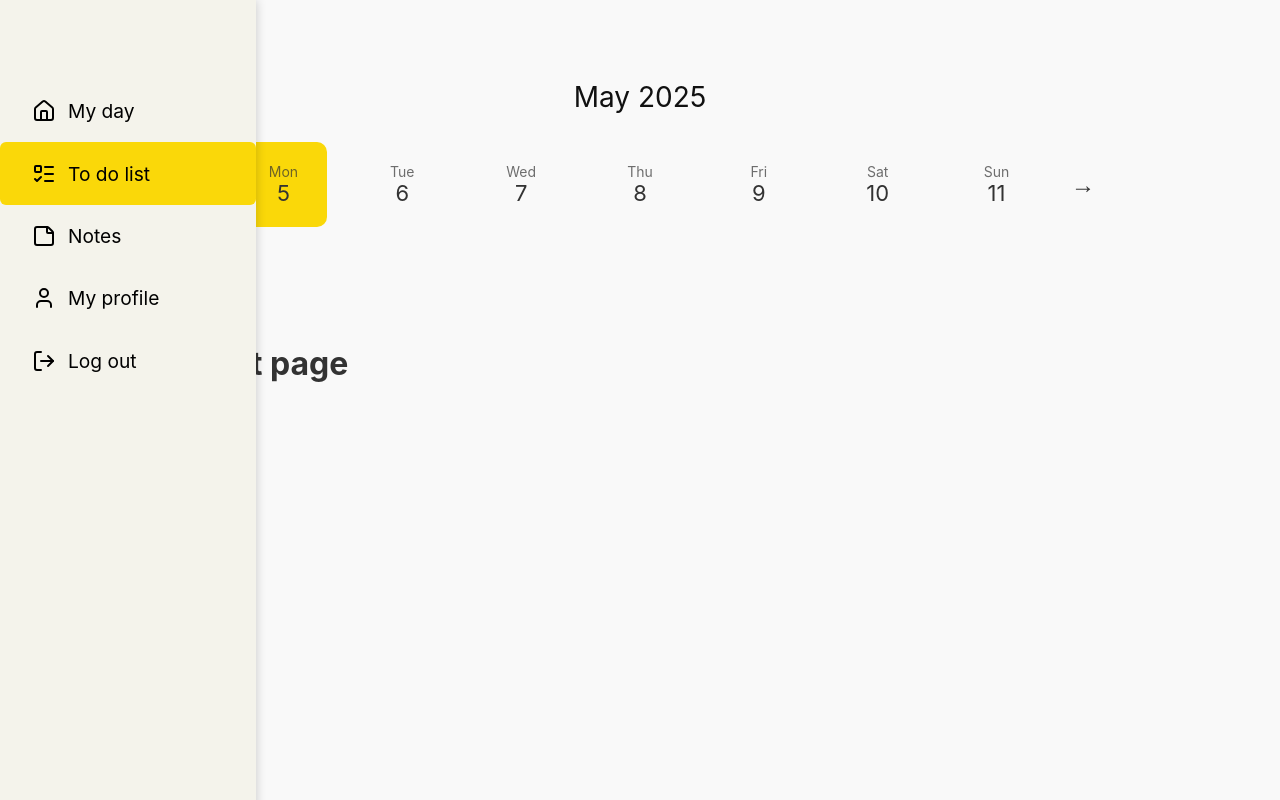
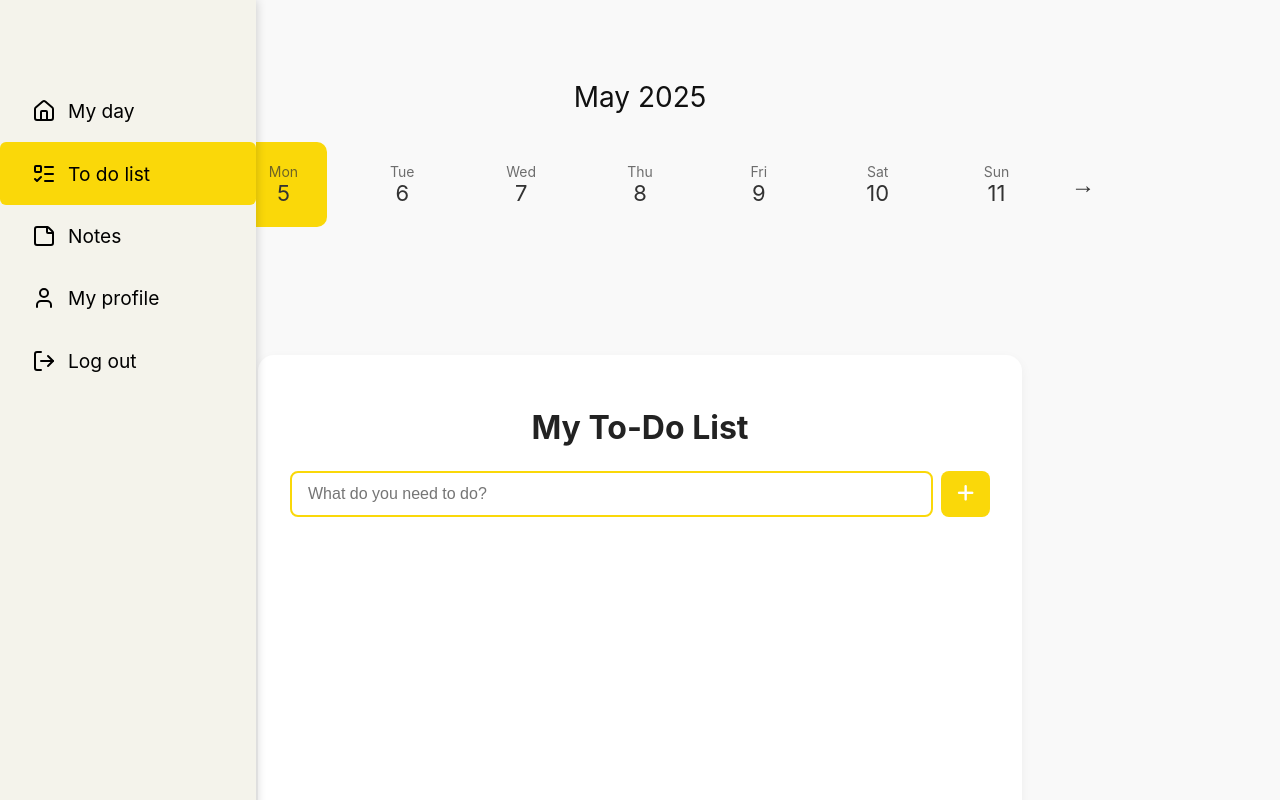
Before and after one commit to GabrielaLukacova/daily-planner-front-end, a Vue app: page /to-do-list in a window 1280 px wide. Shown: the top 800 px of the page. Built offline with nearby package versions, Linux system fonts and the light colour scheme.

Commit message:
to do list

```diff
--- a/src/views/ToDoList.vue
+++ b/src/views/ToDoList.vue
@@ -1,19 +1,286 @@
+
 <template>
-    <div class="my-day">
-      <h1>This is To Do List page</h1>
-      <p>All the the tasks go here</p>
+  <div class="todo-wrapper">
+    <div class="todo-container">
+      <h1 class="title">My To-Do List</h1>
+
+      <div class="input-group">
+        <input
+          v-model="newTask"
+          @keyup.enter="addTask"
+          type="text"
+          placeholder="What do you need to do?"
+        />
+        <button @click="addTask" class="add-btn">
+          <i class="fas fa-plus"></i>
+        </button>
+      </div>
+
+      <ul class="task-list">
+        <li
+          v-for="(task, index) in sortedTasks"
+          :key="index"
+          :class="{ done: task.done, priority: task.priority }"
+        >
+          <label class="custom-checkbox">
+            <input type="checkbox" v-model="task.done" @change="completeTask(task)" />
+            <span class="checkmark"></span>
+          </label>
+
+          <span
+            class="task-text"
+            v-if="!task.editing"
+            @dblclick="editTask(task)"
+          >
+            {{ task.text }}
+          </span>
+          <input
+            v-else
+            v-model="task.text"
+            @keyup.enter="saveEdit(task)"
+            @blur="saveEdit(task)"
+            class="edit-input"
+          />
+
+          <div class="task-actions">
+            <i
+              class="fas fa-star star-icon"
+              :class="{ active: task.priority }"
+              @click="togglePriority(task)"
+            ></i>
+            <i class="fas fa-edit edit-icon" @click="editTask(task)"></i>
+            <i class="fas fa-trash delete-icon" @click="deleteTask(index)"></i>
+          </div>
+        </li>
+      </ul>
     </div>
+  </div>
 </template>
 
-  <script setup lang="ts">
+<script setup>
+import { ref, computed } from "vue";
+import confetti from "canvas-confetti";
 
-  </script>
-  <!-- Note for Emma
-  // In components file add
-   padding-left: 24rem;
-   to your content so it is visible
-  Delete this after you read it -->
+const newTask = ref("");
+const tasks = ref([]);
 
-  <style scoped>
+function addTask() {
+  if (newTask.value.trim() === "") return;
+  tasks.value.push({
+    text: newTask.value,
+    done: false,
+    priority: false,
+    editing: false,
+  });
+  newTask.value = "";
+}
 
-  </style>
+function togglePriority(task) {
+  task.priority = !task.priority;
+}
+
+function completeTask(task) {
+  if (task.done) {
+    confetti({
+      particleCount: 100,
+      spread: 70,
+      origin: { y: 0.6 },
+    });
+  }
+}
+
+function editTask(task) {
+  task.editing = true;
+}
+
+function saveEdit(task) {
+  task.editing = false;
+}
+
+function deleteTask(index) {
+  tasks.value.splice(index, 1);
+}
+
+const sortedTasks = computed(() => {
+  return [...tasks.value].sort((a, b) => {
+    if (a.priority === b.priority) return 0;
+    return a.priority ? -1 : 1;
+  });
+});
+</script>
+
+<style scoped>
+@import url("https://cdnjs.cloudflare.com/ajax/libs/font-awesome/6.4.0/css/all.min.css");
+
+.todo-wrapper {
+  display: flex;
+  justify-content: center;
+  padding: 2rem 0;
+  margin-left: 24 rem;
+}
+
+.todo-container {
+  background-color: white;
+  border-radius: 16px;
+  padding: 2rem;
+  width: 100%;
+  max-width: 700px;
+  min-height: 500px;
+  box-shadow: 0 4px 12px rgba(0, 0, 0, 0.05);
+}
+
+.title {
+  text-align: center;
+  color: #222;
+  margin-bottom: 1.5rem;
+  font-size: 2rem;
+}
+
+.input-group {
+  display: flex;
+  gap: 0.5rem;
+  margin-bottom: 1.5rem;
+}
+
+.input-group input {
+  flex: 1;
+  padding: 0.75rem 1rem;
+  border: 2px solid #fad809;
+  border-radius: 8px;
+  font-size: 1rem;
+}
+
+.input-group .add-btn {
+  background-color: #fad809;
+  border: none;
+  padding: 0 1rem;
+  border-radius: 8px;
+  cursor: pointer;
+  color: #fff;
+  font-size: 1.2rem;
+  transition: background-color 0.3s;
+}
+
+.input-group .add-btn:hover {
+  background-color: #e2c208;
+}
+
+.task-list {
+  list-style: none;
+  padding: 0;
+  margin: 0;
+}
+
+.task-list li {
+  background-color: #fff;
+  border-radius: 10px;
+  padding: 0.75rem 1rem;
+  margin-bottom: 0.8rem;
+  display: flex;
+  align-items: center;
+  justify-content: space-between;
+  transition: all 0.3s ease;
+  box-shadow: 0 2px 6px rgba(0, 0, 0, 0.05);
+}
+
+.task-list li.done {
+  text-decoration: line-through;
+  opacity: 0.6;
+}
+
+.task-list li.priority {
+  font-weight: bold;
+  transform: scale(1.02);
+  box-shadow: 0 4px 12px rgba(250, 216, 9, 0.3);
+}
+
+/* Custom Checkbox */
+.custom-checkbox {
+  display: flex;
+  align-items: center;
+  margin-right: 0.75rem;
+  position: relative;
+  cursor: pointer;
+}
+
+.custom-checkbox input {
+  opacity: 0;
+  position: absolute;
+  width: 0;
+  height: 0;
+}
+
+.checkmark {
+  width: 20px;
+  height: 20px;
+  background-color: transparent;
+  border: 2px solid #fad809;
+  border-radius: 50%;
+  display: inline-block;
+  position: relative;
+}
+
+.custom-checkbox input:checked ~ .checkmark {
+  background-color: #fad809;
+}
+
+.checkmark::after {
+  content: "";
+  position: absolute;
+  display: none;
+}
+
+.custom-checkbox input:checked ~ .checkmark::after {
+  display: block;
+  left: 6px;
+  top: 2px;
+  width: 5px;
+  height: 10px;
+  border: solid white;
+  border-width: 0 2px 2px 0;
+  transform: rotate(45deg);
+}
+
+.task-text {
+  flex: 1;
+  font-size: 1.1rem;
+  color: #333;
+  cursor: pointer;
+}
+
+.edit-input {
+  flex: 1;
+  font-size: 1.1rem;
+  padding: 0.4rem 0.6rem;
+  border: 1px solid #ccc;
+  border-radius: 6px;
+}
+
+.task-actions {
+  display: flex;
+  gap: 0.6rem;
+  align-items: center;
+  margin-left: 1rem;
+}
+
+.star-icon,
+.edit-icon,
+.delete-icon {
+  cursor: pointer;
+  font-size: 1.2rem;
+  color: #bbb;
+  transition: color 0.3s;
+}
+
+.star-icon.active {
+  color: #fad809;
+}
+
+.edit-icon:hover {
+  color: #3498db;
+}
+
+.delete-icon:hover {
+  color: #e74c3c;
+}
+</style>
```
